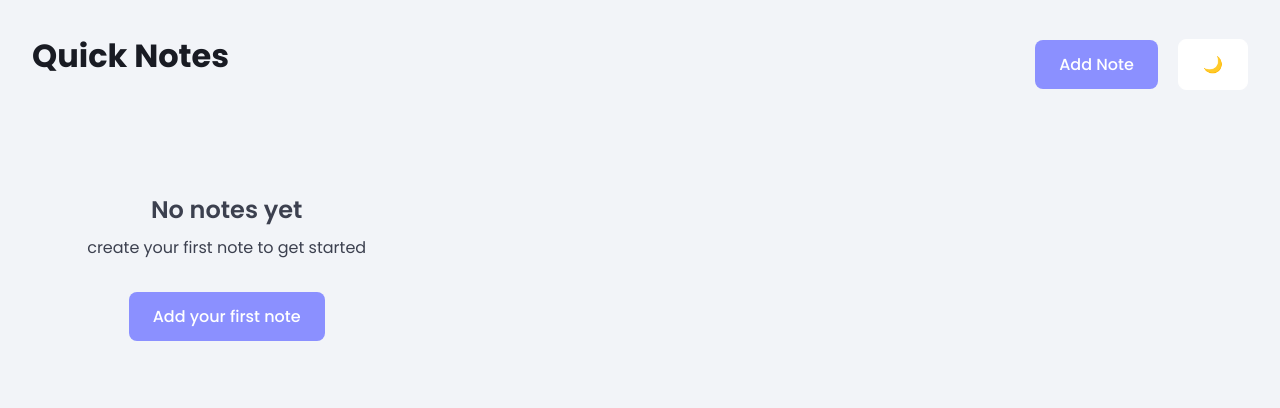
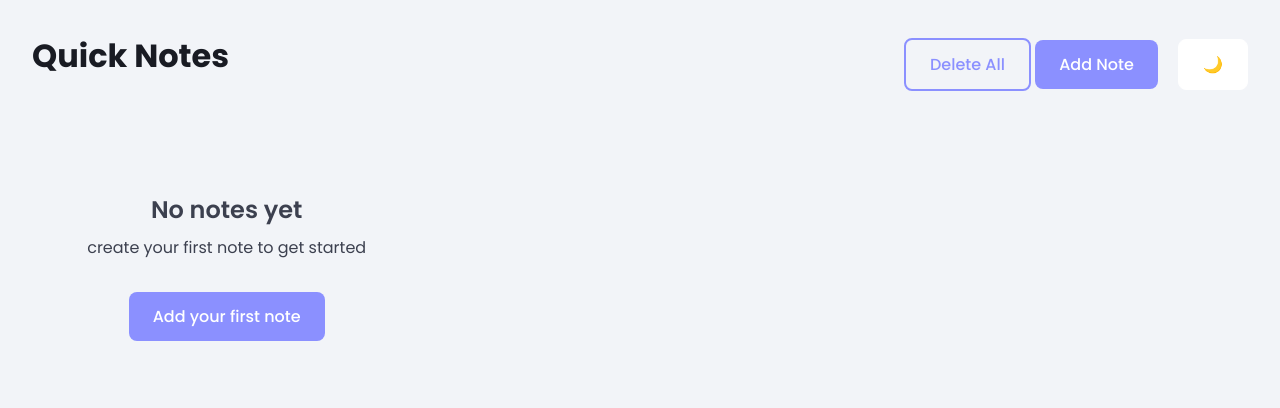
Before and after one commit to Leonardo-Garzon-1995/Note-Taking-App-M1, a plain HTML site: page index.html in a window 1280 px wide. Drawn offline with Linux system fonts and the light colour scheme.

Commit message:
add delete-all-btn

```diff
--- a/app.js
+++ b/app.js
@@ -1,5 +1,8 @@
 let notes = []
 let editingNoteId = null
+
+const deleteAllBtn = document.querySelector(".delete-all-btn")
+
 
 function loadNotes() {
     const savedNotes = localStorage.getItem("quickNotes")
@@ -31,6 +34,12 @@ function saveNote(e) {
     renderNotes()
     closeNoteDialogue()
 }
+
+deleteAllBtn.addEventListener("click", function  deleteAll() {
+    notes = []
+    saveNotes()
+    renderNotes()
+})
 
 
 
--- a/index.html
+++ b/index.html
@@ -11,6 +11,7 @@
     <header>
         <h1>Quick Notes</h1>
         <div>
+            <button class="delete-all-btn">Delete All</button>
             <button class="add-note-btn" onclick="openNoteDialogue()">Add Note</button>
             <button id="themeToggleBtn" class="theme-toggle-btn">🌙</button>
         </div>
--- a/styles.css
+++ b/styles.css
@@ -48,6 +48,21 @@ header {
   margin-bottom: 2rem;
 }
 
+.delete-all-btn {
+  background: var(--base-color);
+  color: var(--brand-color);
+  border: 2px solid var(--brand-color);
+  padding: 0.75rem 1.5rem;
+  border-radius: 0.5rem;
+  cursor: pointer;
+  font-weight: 500;
+  transition: all 0.2s ease;
+}
+
+.delete-all-btn:hover {
+  transform: translateY(-1.5px);
+}
+
 .add-note-btn {
   background: var(--brand-color);
   color: white;
@@ -61,6 +76,7 @@ header {
 
 .add-note-btn:hover {
   background: #7a7fff;
+  transform: translateY(-1.5px);
 }
 
 .theme-toggle-btn {
```
Also changed, not shown: icons/dark_mode_moon.svg (added), icons/light_mode_sun.svg (added).
